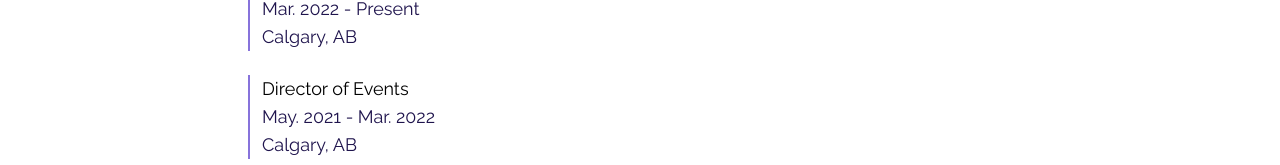
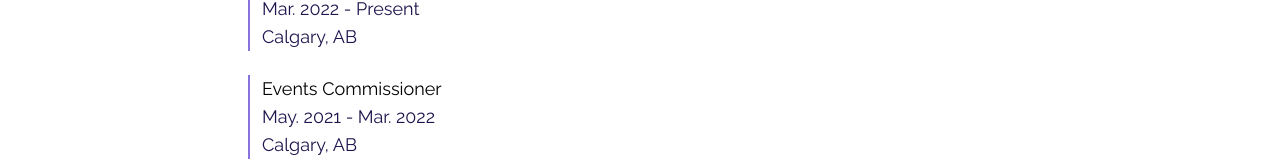
Before and after one commit to topanb11/my-website, a React (Create React App) app: page /experience in a window 1280 px wide. Shown: the part 593-758 px from the top of the page. Built offline with nearby package versions, Linux system fonts and the light colour scheme.

Commit message:
Fixed experience page

```diff
--- a/src/Pages/ExperiencePage.jsx
+++ b/src/Pages/ExperiencePage.jsx
@@ -6,7 +6,7 @@ const ExperiencePage = () => {
   return (
     <>
       <Navbar />
-      <div className="flex-col text-center">
+      <div className="text-center">
         <h1 className="font-Raleway text-3xl md:text-5xl font-bold mt-10 ">
           Experience
         </h1>
--- a/src/components/ExperienceCard.jsx
+++ b/src/components/ExperienceCard.jsx
@@ -12,7 +12,7 @@ const ExperienceCard = () => {
 														justify-center"
           >
             <img src={data.imageURL} className="w-24 h-24 md:w-36 md:h-36" />
-            <div className="flex flex-col font-Raleway pr-24 w-48 md:w-1/2">
+            <div className="flex flex-col font-Raleway pr-24 w-64 md:w-1/2">
               <h2 className="text-lg font-bold md:text-2xl w-36 md:w-64">{data.company}</h2>
               {data.position.map((position) => (
                 <div
--- a/src/data.js
+++ b/src/data.js
@@ -31,7 +31,7 @@ const data = {
           location: "Calgary, AB",
         },
         {
-          title: "Director of Events",
+          title: "Events Commissioner",
           duration: "May. 2021 - Mar. 2022",
           location: "Calgary, AB",
         },
```
